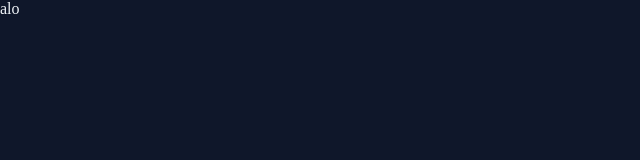
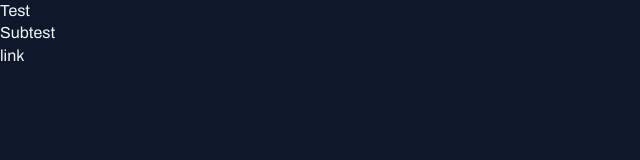
Before and after one commit to LeoTGobbi/portal-noticias, a plain HTML site: page index.html in a window 1280 px wide. Shown: the whole page, without its empty margins (0-640 px from the left). Drawn offline with Linux system fonts and the light colour scheme.

Commit message:
aplicando fontes no projeto

```diff
--- a/index.html
+++ b/index.html
@@ -1,12 +1,18 @@
 <!DOCTYPE html>
 <html lang="pt-br">
 <head>
+  <link rel="preconnect" href="https://fonts.googleapis.com">
+  <link rel="preconnect" href="https://fonts.gstatic.com" crossorigin>
   <meta charset="UTF-8">
   <meta name="viewport" content="width=device-width, initial-scale=1.0">
   <title>Portal de Notícias</title>
   <link rel="stylesheet" href="styles/index.css">
+  <link href="https://fonts.googleapis.com/css2?family=Archivo:ital,wght@0,100..900;1,100..900&display=swap" rel="stylesheet">
+
 </head>
 <body>
-  alo
+  <h1>Test</h1>
+  <h2>Subtest</h2>
+  <a href="#">link</a>
 </body>
 </html>
--- a/styles/global.css
+++ b/styles/global.css
@@ -14,12 +14,35 @@
   --stroke-color:#1E293B;
 
   /* Textos */
+  --font-family: "Archivo", sans-serif;
+  --h1: 800 24px/135% var(--font-family);
+  --h2: 800 16px/140% var(--font-family);
+  --h3: 800 14px/140% var(--font-family);
+  --text-span: 600 14px/145% var(--font-family);
+  --text: 400 16px/140% var(--font-family);
+  --text-sm: 400 14px/160% var(--font-family);
+
   --text-color-primary: #F1F5F9;
   --text-color-secondary:#CBD5E1;
+
 }
 
 body {
+  font: var(--text);
   background-color: var(--bg-color);
   color: var(--text-color-primary);
 
 }
+
+a {
+  text-decoration: none;
+  color: inherit;
+}
+
+a:hover {
+  color: var(--brand-color-light);
+}
+
+h1, h2, h3 {
+  font: inherit;
+}
```
